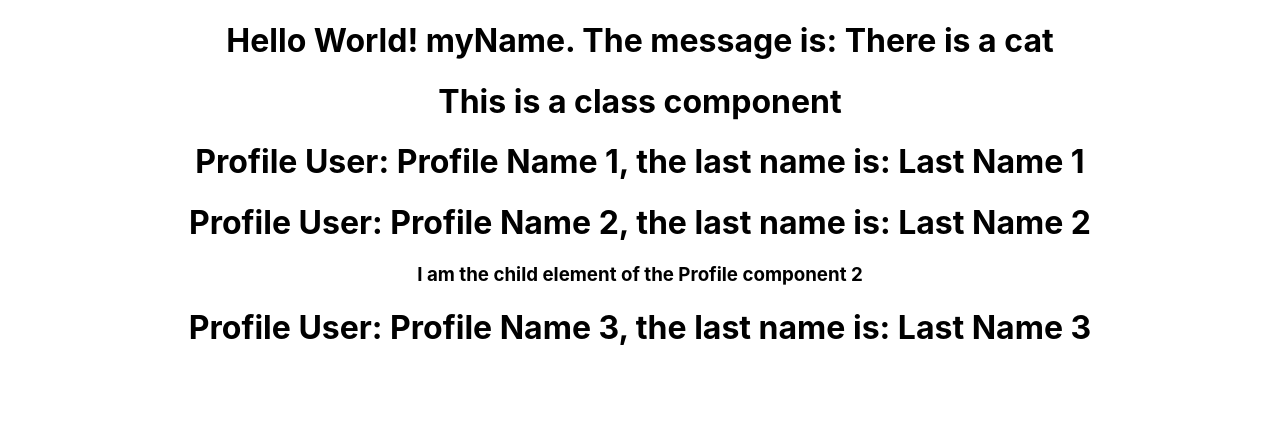
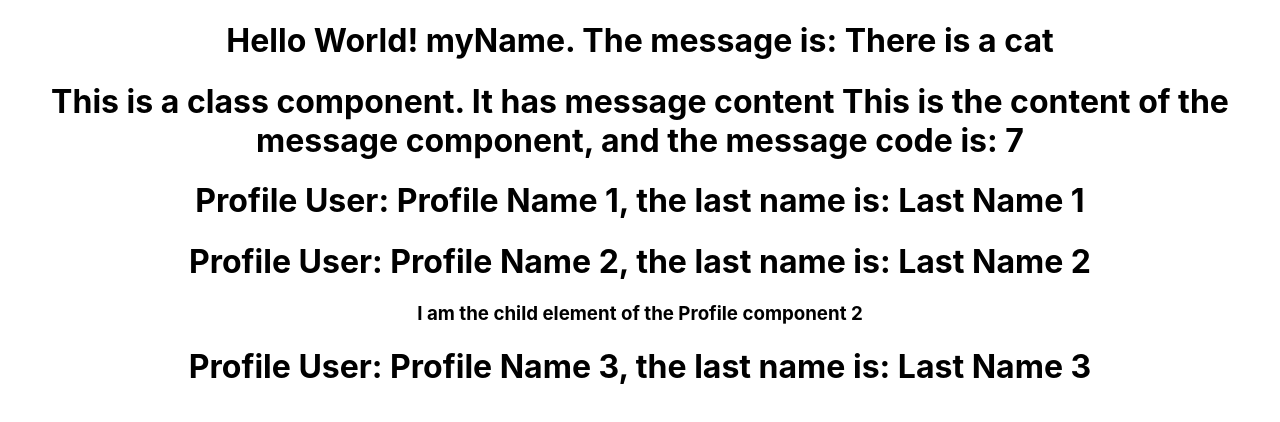
Before and after one commit to yujhenchen/first-react, a React (Create React App) app: page / in a window 1280 px wide. Shown: the top 422 px of the page. Built offline with nearby package versions, Linux system fonts and the light colour scheme.

Commit message:
passing arguments to class components

```diff
--- a/src/App.js
+++ b/src/App.js
@@ -7,7 +7,7 @@ function App() {
   return (
     <div className="App">
       <Hello />
-      <Message />
+      <Message messageCode="7" messageContent="This is the content of the message component"/>
       <Profile name="Profile Name 1" lastName="Last Name 1" />
       <Profile name="Profile Name 2" lastName="Last Name 2">
         <h3>I am the child element of the Profile component 2</h3>
--- a/src/components/Message.js
+++ b/src/components/Message.js
@@ -2,7 +2,13 @@ import { Component } from "react";
 
 class Message extends Component {
   render() {
-    return <h1>This is a class component</h1>;
+    return (
+      <h1>
+        This is a class component. It has message content{" "}
+        {this.props.messageContent}, and the message code is:{" "}
+        {this.props.messageCode}
+      </h1>
+    );
   }
 }
 
```
